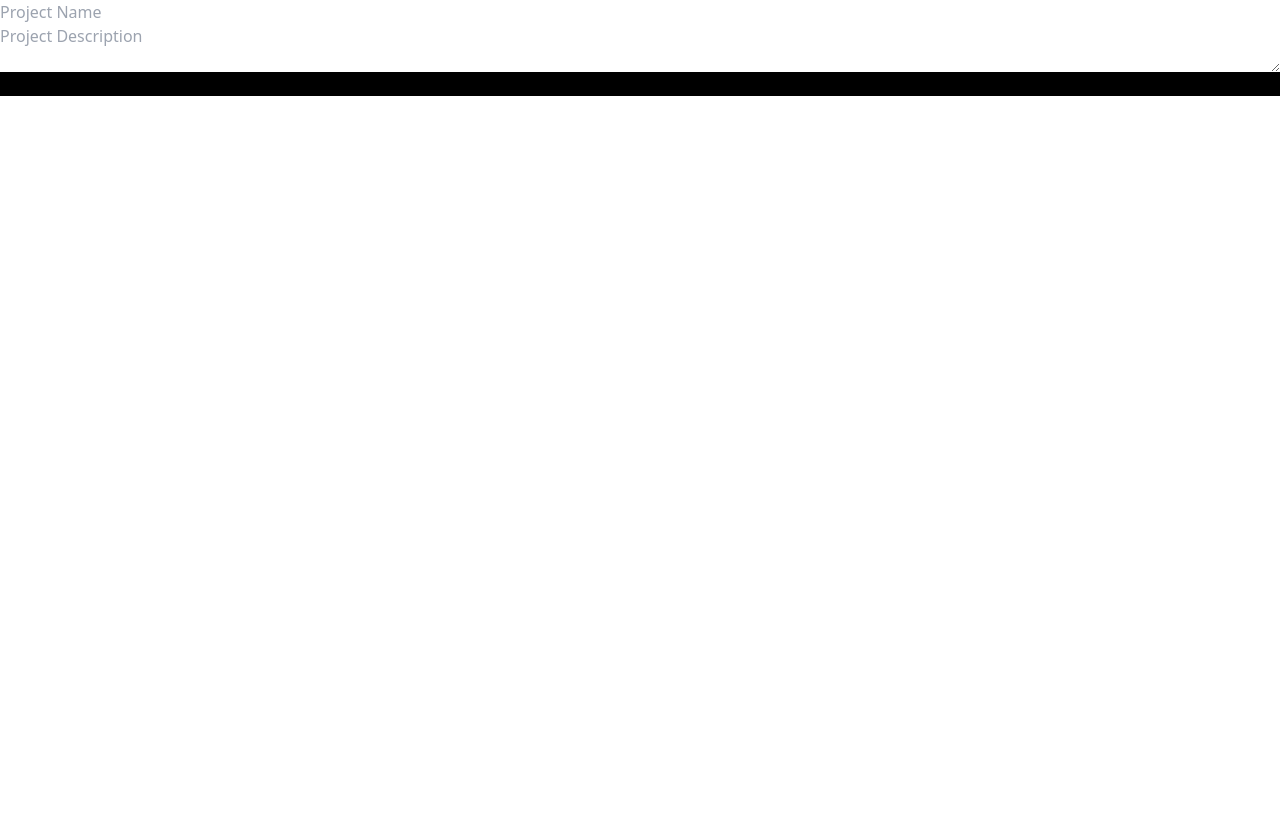
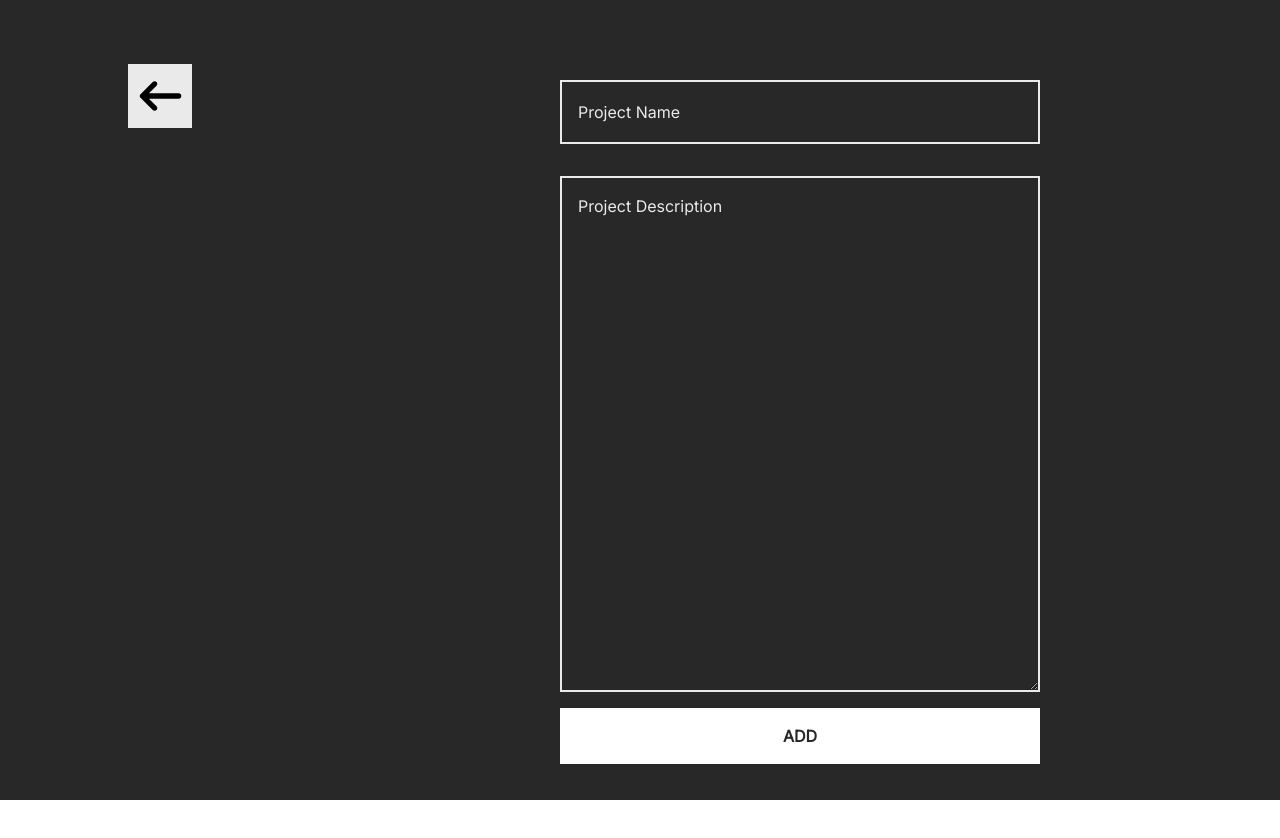
Before and after one commit to WasixXD/Rustico, a Nuxt app: page /create/project in a window 1280 px wide. Shown: the top 838 px of the page. Before the commit the page ends 800 px from the top, so only its background shows below. Built offline with nearby package versions, Linux system fonts and the light colour scheme.

Commit message:
✨ add: frontend

```diff
--- /dev/null
+++ b/layouts/default.vue
@@ -0,0 +1,5 @@
+<template>
+    <div class="app w-screen h-screen bg-[#282828]">
+        <slot/>
+    </div>
+</template>
--- a/nuxt.config.ts
+++ b/nuxt.config.ts
@@ -2,8 +2,16 @@
 export default defineNuxtConfig({
   compatibilityDate: '2024-11-01',
   devtools: { enabled: true },
-  modules: ['@nuxtjs/tailwindcss'],
+  modules: ['@nuxtjs/tailwindcss', '@nuxtjs/google-fonts', '@nuxt/icon'],
   runtimeConfig: {
-    server_url: process.env.SERVER_URL
+    server_url: process.env.SERVER_URL,
+    public: {
+      server_url: process.env.SERVER_URL
+    }
+  },
+  googleFonts: {
+    families: {
+      Inter: '200..900'
+    }
   }
 })
--- a/package.json
+++ b/package.json
@@ -10,6 +10,8 @@
     "postinstall": "nuxt prepare"
   },
   "dependencies": {
+    "@nuxt/icon": "^1.10.3",
+    "@nuxtjs/google-fonts": "^3.2.0",
     "@nuxtjs/tailwindcss": "^6.12.2",
     "nuxt": "^3.15.0",
     "vue": "latest",
--- a/pages/create/project.vue
+++ b/pages/create/project.vue
@@ -1,23 +1,42 @@
 <template>
-    <div v-show="showAlert">
-        Alerta!
-    </div>
+    <div class="flex flex-row w-full h-full inter">
+        <div class="h-screen w-1/3 flex justify-center items-start">
+            <NuxtLink to="/">
 
-    <div class="w-full h-full bg-black">
-        <form class="flex flex-col" @submit.prevent="handleSubmit" >
-            <input v-model="name" type="text" placeholder="Project Name" name="project_name" required>
-            <textarea v-model="desc" name="description" placeholder="Project Description"></textarea>
-            <button type="submit">Create</button>
-        </form>
+                <Icon name="material-symbols:arrow-right-alt-rounded" class="cursor-pointer rotate-180 mt-16 bg-[#eaeaea]" size="4rem"/>
+            </NuxtLink>
+        </div>
+        <div class="w-full h-full flex justify-center items-start">
+            <form class="flex flex-col justify-start items-center h-full w-full mt-16" @submit.prevent="handleSubmit" >
+                <input v-model="name" type="text" placeholder="Project Name" name="project_name" required
+                    class="border-2 border-[#eaeaea] w-2/4 h-16 bg-[#282828] text-white placeholder:text-[#eaeaea] p-4 my-4"
+                >
+                <textarea v-model="desc" name="description" placeholder="Project Description"
+                    class="border-2 border-[#eaeaea] w-2/4 bg-[#282828] text-white placeholder:text-[#eaeaea] p-4 my-4" rows="20" cols="80"
+                ></textarea>
+                <button type="submit" class="bg-white w-2/4 p-4 font-black text-[#282828]">ADD</button>
+            </form>
+        </div>
     </div>
 </template>
+
+
+<style scoped>
+
+    .inter {
+        font-family: Inter, sans-serif;
+    }
+
+    input, textarea {
+        outline: none;
+    }
+</style>
 
 
 <script setup>
     const name = ref("")
     const desc = ref("")
 
-    const showAlert = ref(false)
 
     async function handleSubmit() {
         const url = "/api/create_project"
--- a/pages/index.vue
+++ b/pages/index.vue
@@ -1,4 +1,69 @@
 <template>
-    <h1 class="text-3xl">Hello, World</h1>
-    Hello, World
+    <div class="flex flex-col w-full h-full text-[#eaeaea]">
+
+        <div class="first flex flex-row w-100 h-1/4 text-4xl inter font-black">
+            <div class="w-full h-full flex items-center">
+                <NuxtLink to="/" class="underline ml-36">Completed</NuxtLink>
+            </div>
+
+            <div class="w-full h-full">
+
+            </div>
+
+            <div class="w-full h-full flex items-center justify-end">
+                <NuxtLink to="/create/project" class="px-6 py-4 border-2 border-[#eaeaea] mr-36">Add</NuxtLink>
+            </div>
+        </div>
+
+        <div class="second flex flex-col w-100 h-3/5 inter">
+            <div class="title pt-16 pb-12">
+                <h1 class="font-black text-7xl ml-40">{{ title }}</h1>
+            </div>
+            <div class="texto ml-80 w-3/4 text-justify border-[#eaeaea] border-left border-l-2 h-fit">
+                <p class="text-xl pl-4">
+                    {{ description }}
+                </p>
+            </div>
+
+        </div>
+
+        <div class="w-full h-100 flex flex-row justify-center">
+            <div class="icons flex flex-row justify-center items-center w-52">
+                <Icon name="tabler:dice-5-filled" size="4rem" class="cursor-pointer mx-4" @click="randomPost" />
+                <Icon name="pajamas:task-done" size="4rem" class="cursor-pointer mx-4" @click="projectDone" />
+            </div>
+        </div>
+    </div>
 </template>
+
+<style scoped>
+
+    .inter {
+        font-family: Inter, sans-serif;
+    }
+</style>
+
+
+<script setup>
+
+    const title = ref("")
+    const description = ref("")
+
+
+    const { server_url } = useRuntimeConfig().public
+
+    async function randomPost() {
+        const { project_name, description: desc } = await $fetch(`${server_url}/random`)
+        title.value = project_name
+        description.value = desc
+    }
+
+    async function projectDone() {
+        console.log("projectDone")
+    }
+
+
+    onMounted(async () => {
+        await randomPost()
+    })
+</script>
```
Also changed, not shown: 2 other files (tests, documents, lock files or other folders).
